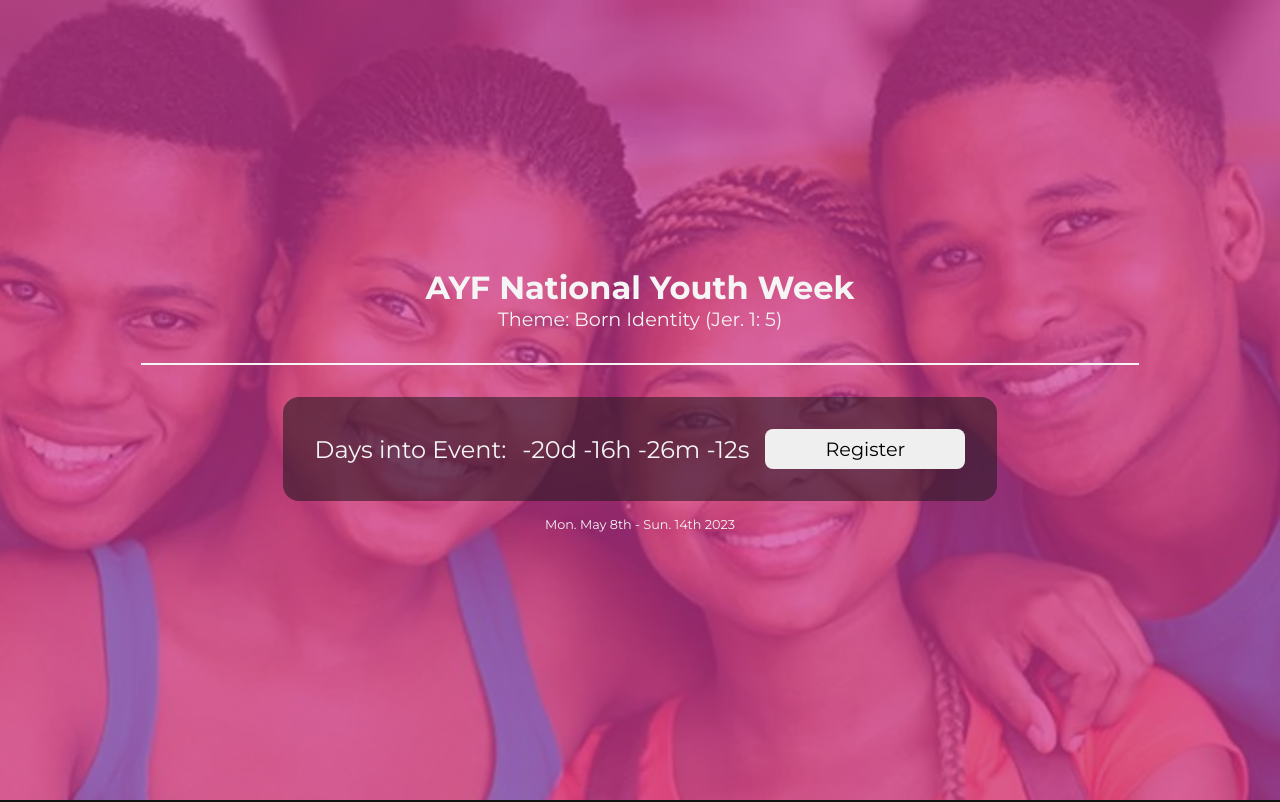
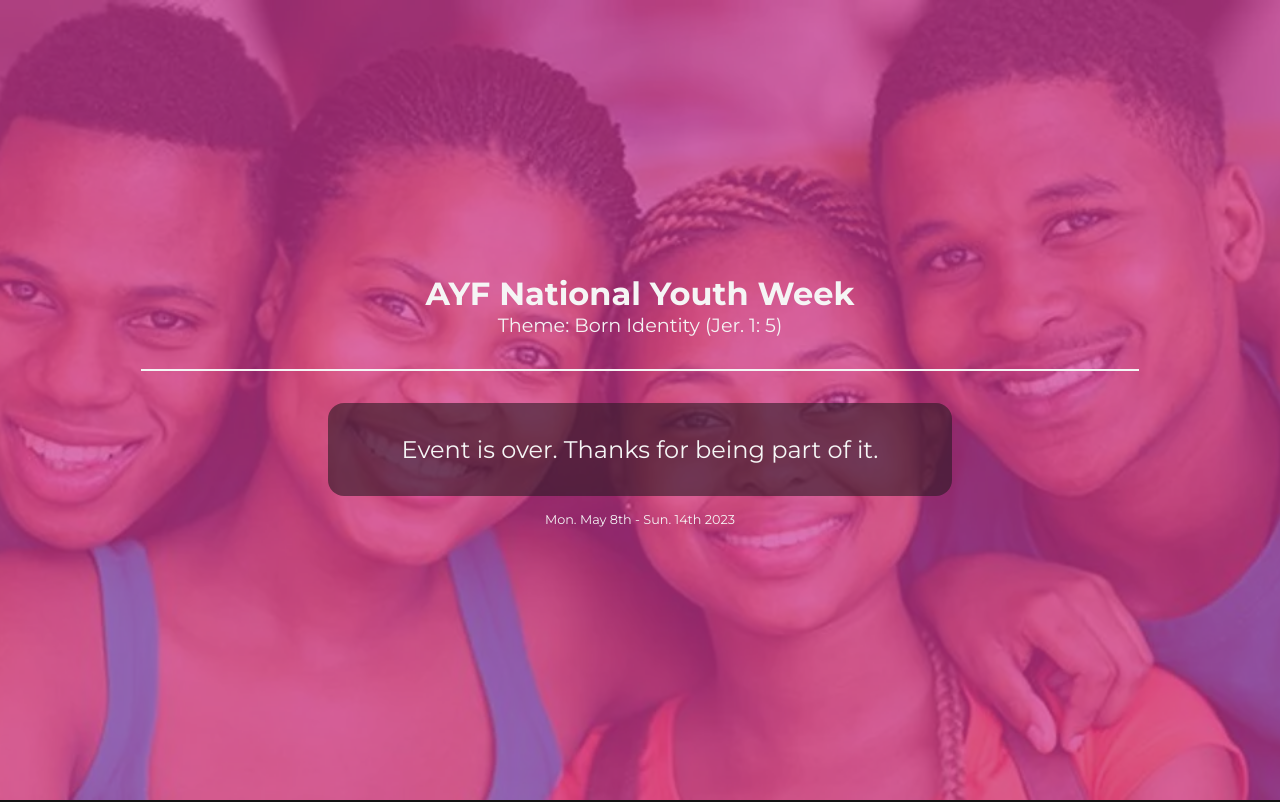
Before and after one commit to chuksdozie/youth-week, a Next.js app: page / in a window 1280 px wide. Shown: the top 802 px of the page. Built offline with nearby package versions, Linux system fonts and the light colour scheme; grey boxes are pictures that could not be loaded.

Commit message:
Event is over

```diff
--- a/src/sub-screens/home.jsx
+++ b/src/sub-screens/home.jsx
@@ -64,11 +64,12 @@ const Home = () => {
         <text className="theme">Theme: Born Identity (Jer. 1: 5)</text>
         <div className="line"></div>
         <div className="countdown">
-          <text>Days into Event:</text>
-          <text>{countup}</text>
-          <Link href={"https://forms.gle/WyNgX65CaPYdiPjMA"} target="_blank">
+          <text>Event is over. Thanks for being part of it.</text>
+          {/* <text>Days into Event:</text> */}
+          {/* <text>{countup}</text> */}
+          {/* <Link href={"https://forms.gle/WyNgX65CaPYdiPjMA"} target="_blank">
             <button>Register</button>
-          </Link>
+          </Link> */}
         </div>
         <text className="date">Mon. May 8th - Sun. 14th 2023</text>
       </div>
```
